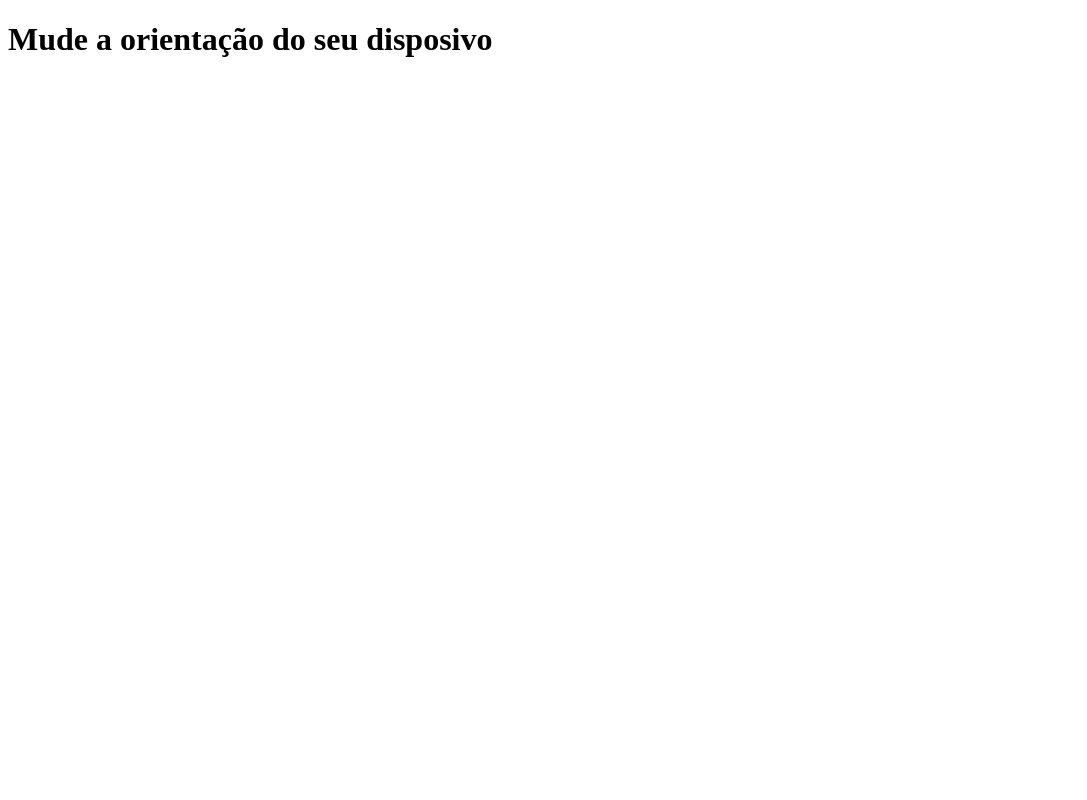
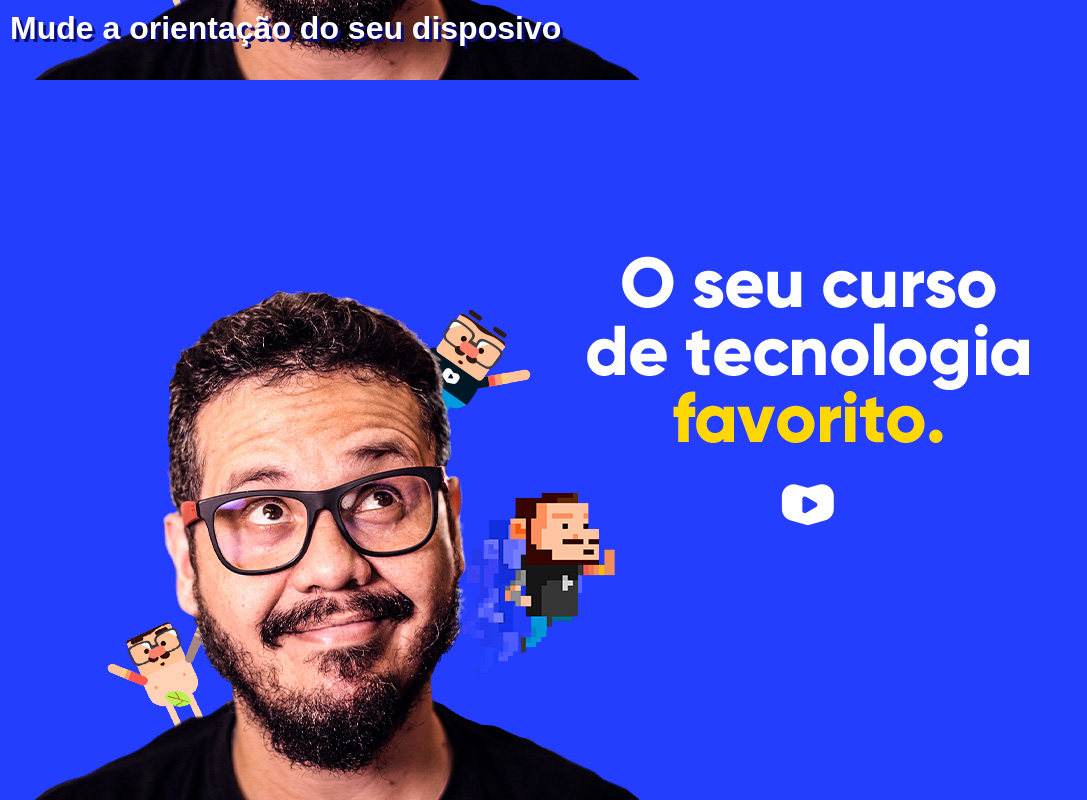
Before and after one commit to 3liaaas/html-css, a plain HTML site: page exercicios/ex026/mq002/index.html in a window 1280 px wide. Shown: the whole page, without its empty margins (0-1087 px from the left). Drawn offline with Linux system fonts and the light colour scheme.

Commit message:
teste de orientação

```diff
--- a/exercicios/ex026/mq002/estilos/paisagem.css
+++ b/exercicios/ex026/mq002/estilos/paisagem.css
@@ -1 +1,6 @@
 @charset "UTF-8";
+
+body{
+   background: url(../imagens/cev-landscape.jpg);
+   background-position: left bottom;
+}
--- a/exercicios/ex026/mq002/estilos/retrato.css
+++ b/exercicios/ex026/mq002/estilos/retrato.css
@@ -1 +1,6 @@
 @charset "UTF-8";
+
+body{
+    background: url(../imagens/cev-portrait.jpg);
+    background-position: center bottom;
+}
--- a/exercicios/ex026/mq002/estilos/style.css
+++ b/exercicios/ex026/mq002/estilos/style.css
@@ -1 +1,21 @@
 @charset "UTF-8";
+
+*{
+    margin: 0px;
+    padding: 0px;
+    font-family: Arial, Helvetica, sans-serif;
+}
+
+html, body {
+    width: 100vw;
+    height: 100vh;
+    background-color: blue;
+    background-size: contain;
+    background-repeat: no-repeat;
+}
+
+h1 {
+    color: white;
+    text-shadow: 3px 3px 0px rgb(11, 11, 116);
+    padding: 10px;
+}
```
